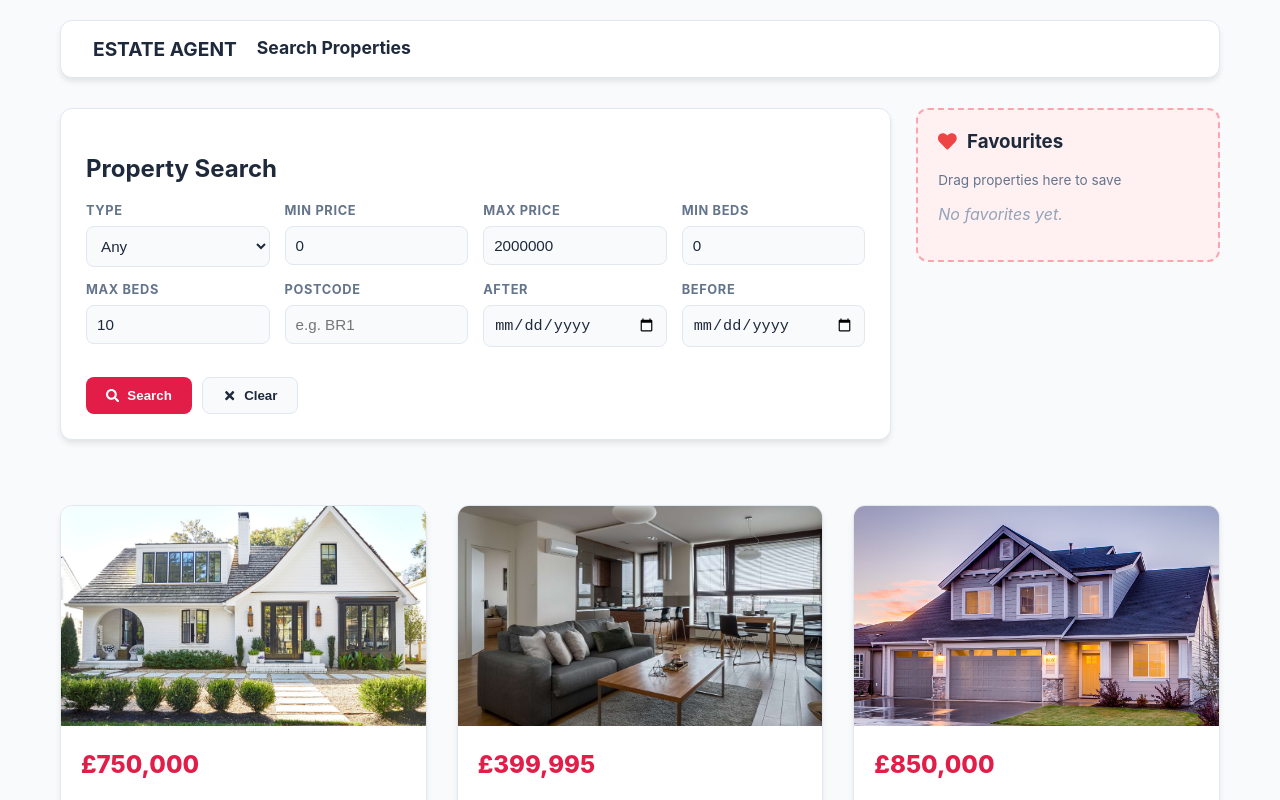
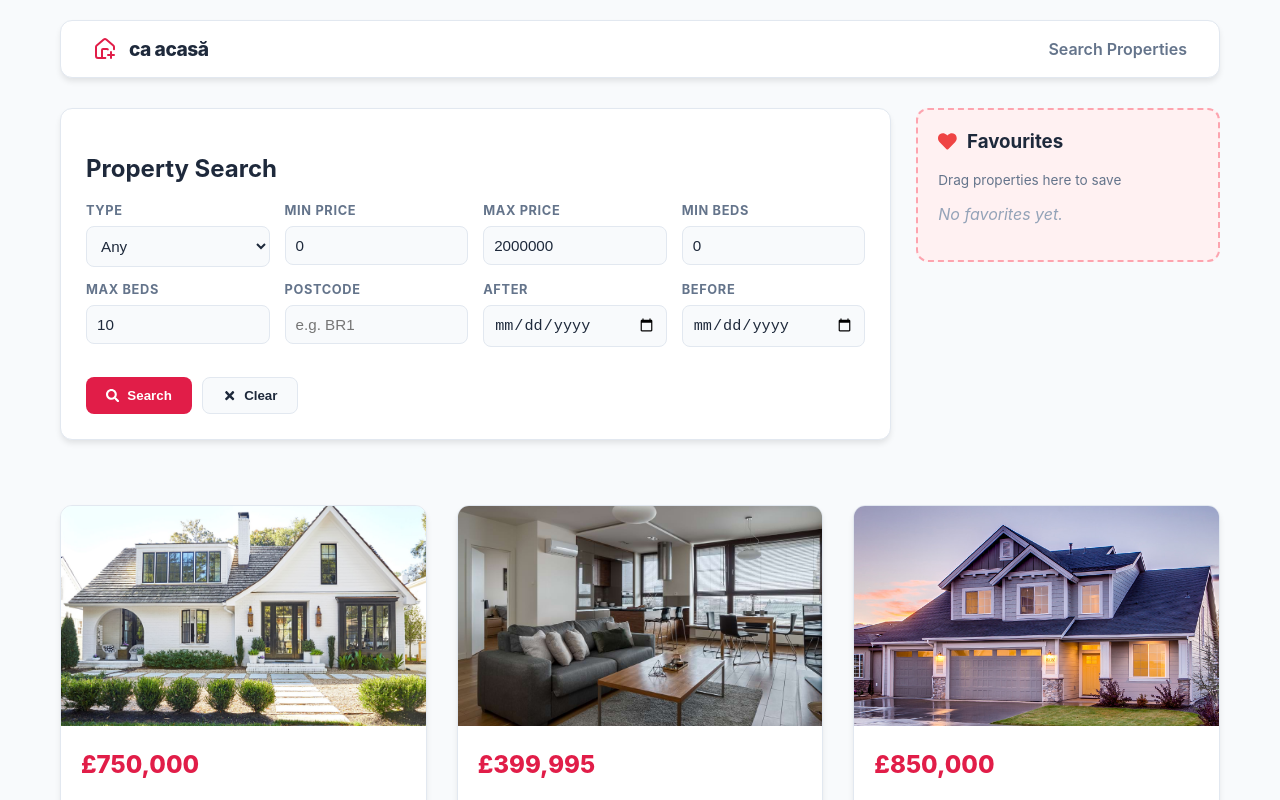
Before and after one commit to almapar/ca-acasa, a React (Vite) app: page / in a window 1280 px wide. Shown: the top 800 px of the page. Built offline with nearby package versions, Linux system fonts and the light colour scheme.

Commit message:
Update navbar with SVG logo and improved flex layout

```diff
--- a/src/App.jsx
+++ b/src/App.jsx
@@ -30,8 +30,30 @@ function App() {
       <div className="App">
         <div className="app-container">
             <nav className="navbar">
-              <Link to="/" style={{ fontSize:'1.2rem', fontWeight:'bold', color:'#1e293b' }}>ESTATE AGENT</Link>
-              <Link to="/search">Search Properties</Link>
+              <Link to="/" className="nav-logo">
+                <svg
+                  xmlns="http://www.w3.org/2000/svg"
+                  width="24"
+                  height="24"
+                  viewBox="0 0 24 24"
+                  fill="none"
+                  stroke="currentColor"
+                  strokeWidth="2"
+                  strokeLinecap="round"
+                  strokeLinejoin="round"
+                  className="lucide lucide-house-plus"
+                >
+                  <path d="M12.35 21H5a2 2 0 0 1-2-2v-9a2 2 0 0 1 .71-1.53l7-6a2 2 0 0 1 2.58 0l7 6A2 2 0 0 1 21 10v2.35"/>
+                  <path d="M14.8 12.4A1 1 0 0 0 14 12h-4a1 1 0 0 0-1 1v8"/>
+                  <path d="M15 18h6"/>
+                  <path d="M18 15v6"/>
+                </svg>
+                <span>ca acasă</span>
+              </Link>
+
+              <div className="nav-links">
+                <Link to="/search" className="nav-item">Search Properties</Link>
+              </div>
             </nav>
 
             <Routes>
--- a/src/index.css
+++ b/src/index.css
@@ -56,18 +56,55 @@ body {
   box-shadow: var(--shadow-md);
   margin-bottom: 30px;
   border-radius: var(--border-radius);
+  border: 1px solid var(--border-color);
+  display: flex;
+  justify-content: space-between;
+  align-items: center;
+}
+
+.nav-logo {
+  display: flex;
+  align-items: center;
+  gap: 12px;
+  text-decoration: none;
+  color: var(--text-main);
+  font-weight: 800;
+  font-size: 1.2rem;
+  letter-spacing: -0.5px;
+  transition: 0.4s;
+}
+
+.nav-logo svg {
+  color: var(--primary-color);
+}
+
+.nav-logo:hover {
+  opacity: 0.8;
+}
+
+.nav-links {
   display: flex;
   gap: 20px;
-  border: 1px solid var(--border-color);
 }
-.navbar a {
+
+.nav-item {
   text-decoration: none;
-  color: var(--text-main);
-  font-weight: 700;
-  font-size: 1.1rem;
+  color: var(--text-muted);
+  font-weight: 600;
+  font-size: 1rem;
+  transition: color 0.4s;
 }
-.navbar a:hover {
+
+.nav-item:hover {
   color: var(--primary-color);
+}
+
+@media (max-width: 768px) {
+  .navbar {
+    flex-direction: column;
+    gap: 15px;
+    padding: 1rem;
+  }
 }
 
 .search-container {
```
